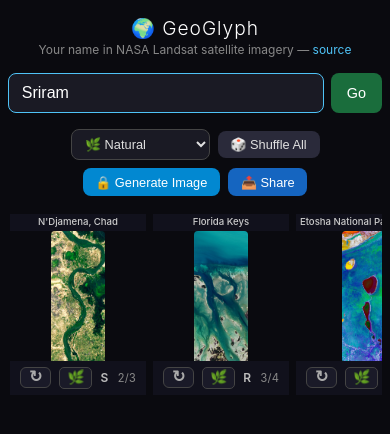
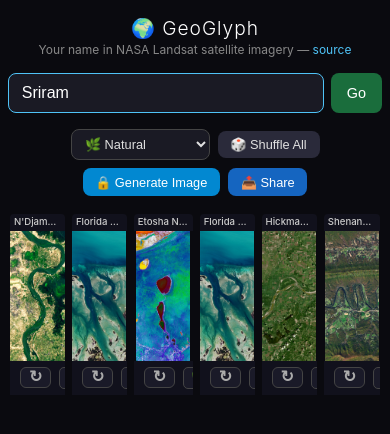
Before and after one commit to Ramsec-create/geoglyph, a FastAPI app: page / in a window 390 px wide. Shown: the top 434 px of the page. Run offline with FastAPI, Linux system fonts and the light colour scheme.

Commit message:
Revert "Mobile: scrollable slot-footer on narrow screens"
This reverts commit aa6682f4783a1a7b192be52b83503853d9f808e1.

```diff
--- a/templates/index.html
+++ b/templates/index.html
@@ -139,6 +139,7 @@
     flex-direction: column;
     align-items: center;
     border-radius: 6px;
+    overflow: hidden;
     border: 2px solid transparent;
     transition: border-color 0.15s;
   }
@@ -164,8 +165,6 @@
   .letter-slot .img-wrapper {
     position: relative;
     line-height: 0;
-    overflow: hidden;
-    border-radius: 4px 4px 0 0;
   }
 
   .letter-slot img {
@@ -184,9 +183,6 @@
     width: 100%;
     background: #11111c;
     padding: 6px 10px;
-    overflow-x: auto;
-    scrollbar-width: thin;
-    scrollbar-color: #444 transparent;
   }
 
   .slot-footer .reload-btn {
@@ -200,7 +196,6 @@
     line-height: 1;
     transition: all 0.15s;
     font-weight: bold;
-    flex-shrink: 0;
   }
   .slot-footer .reload-btn:hover { color: #4fc3f7; border-color: #4fc3f7; background: #1a2a38; }
 
@@ -209,7 +204,6 @@
     font-size: 0.8rem;
     font-variant-numeric: tabular-nums;
     margin-left: auto;
-    flex-shrink: 0;
   }
 
   .slot-footer .char-label {
@@ -218,7 +212,6 @@
     text-transform: uppercase;
     letter-spacing: 0.1em;
     font-weight: 600;
-    flex-shrink: 0;
   }
 
   /* Filter classes */
@@ -240,7 +233,6 @@
     padding: 1px 7px 2px;
     line-height: 1.3;
     transition: all 0.15s;
-    flex-shrink: 0;
   }
   .slot-footer .filter-btn:hover { border-color: #4fc3f7; background: #1a2a38; }
   .slot-footer .filter-btn.overridden { border-color: #ff9800; color: #ff9800; }
@@ -394,7 +386,7 @@
     .letter-slot img { height: 200px; }
     .letter-slot .location-label { font-size: 0.6rem; padding: 2px 4px; }
     .slot-footer .reload-btn { font-size: 1rem; padding: 1px 8px 2px; }
-    .slot-footer { gap: 4px; padding: 4px 6px; overflow-x: auto; }
+    .slot-footer { gap: 4px; padding: 4px 6px; }
     .slot-footer .badge { font-size: 0.7rem; }
     .slot-footer .char-label { font-size: 0.75rem; }
     .controls-row button { font-size: 0.8rem; padding: 0.4rem 0.8rem; }
```
